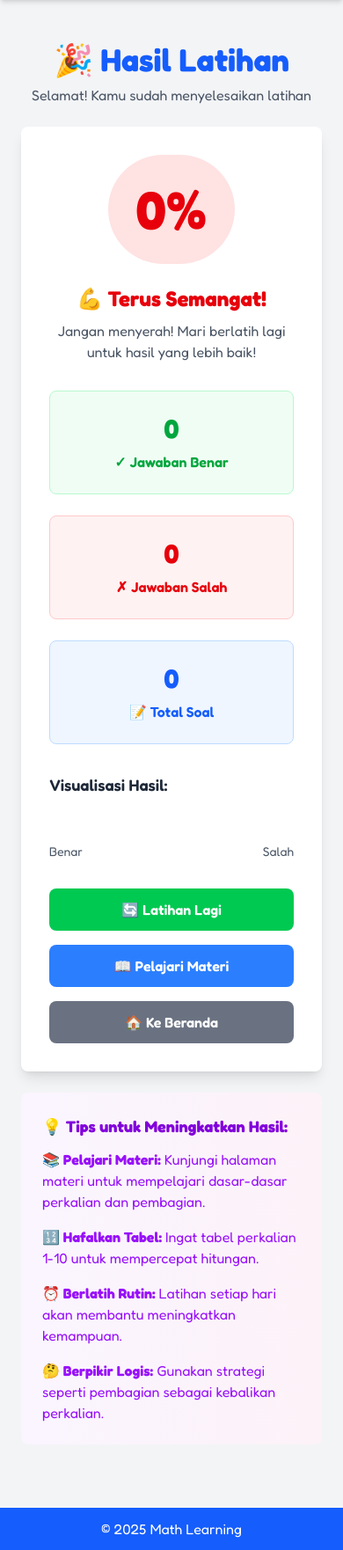
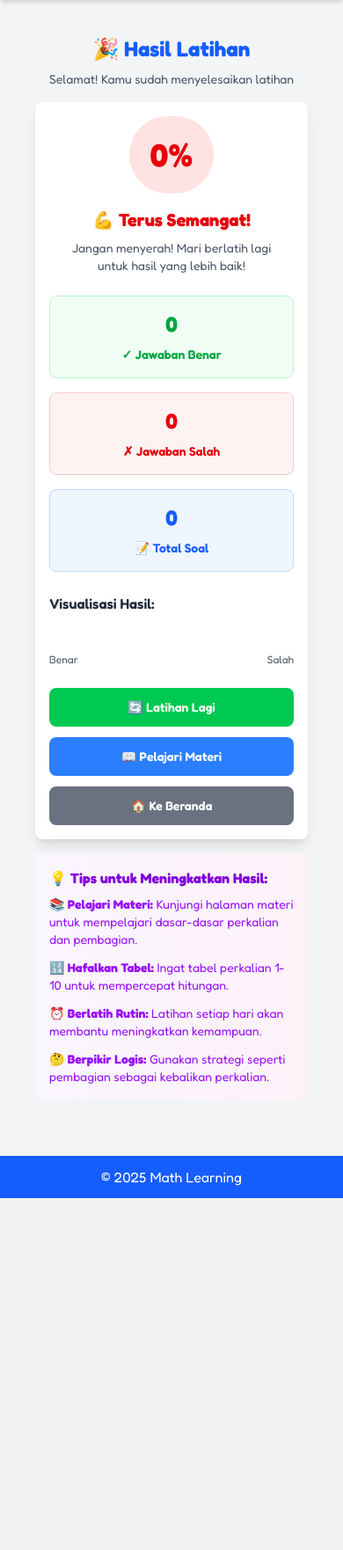
Before and after one commit to ahmadmcer/bimbaka, a Django app: page /hasil/ in a window 390 px wide. Shown: the part 60-1822 px from the top of the page at 88% size. After the commit the page ends 1422 px from the top, so only its background shows below. Run offline with Django 5.2, Linux system fonts and the light colour scheme; the visitor is signed in with stand-in values (Sample User, id 1); some libraries are stand-ins or nearby versions.

Commit message:
fix: add responsiveness to hasil and latihan pages

```diff
--- a/belajar/templates/pages/hasil.html
+++ b/belajar/templates/pages/hasil.html
@@ -5,29 +5,41 @@
 {% endblock %}
 
 {% block content %}
-  <div class="flex flex-col w-full py-6">
-    <div class="mb-6 text-center">
-      <h1 class="text-4xl font-bold text-blue-600 mb-2">🎉 Hasil Latihan</h1>
-      <p class="text-gray-600">Selamat! Kamu sudah menyelesaikan latihan</p>
+  <div class="flex flex-col w-full py-4 px-4 sm:py-6 sm:px-6">
+    <div class="mb-4 sm:mb-6 text-center">
+      <h1 class="text-2xl sm:text-3xl lg:text-4xl font-bold text-blue-600 mb-2">🎉 Hasil Latihan</h1>
+      <p class="text-sm sm:text-base text-gray-600">Selamat! Kamu sudah menyelesaikan latihan</p>
     </div>
 
-    <div class="bg-white rounded-lg shadow-lg p-8 mb-6">
+    <div class="bg-white rounded-lg shadow-lg p-4 sm:p-6 lg:p-8 mb-4 sm:mb-6">
       <!-- Score Display -->
-      <div class="text-center mb-8">
-        <div class="mb-6">
-          <div class="inline-block p-8 rounded-full {% if percentage >= 80 %}
+      <div class="text-center mb-6 sm:mb-8">
+        <div class="mb-4 sm:mb-6">
+          <div class="inline-block p-6 sm:p-8 rounded-full {% if percentage >= 80 %}
+
               bg-green-100
+
             {% elif percentage >= 60 %}
+
               bg-yellow-100
+
             {% else %}
+
               bg-red-100
+
             {% endif %}">
-            <span class="text-6xl font-bold {% if percentage >= 80 %}
+            <span class="text-4xl sm:text-5xl lg:text-6xl font-bold {% if percentage >= 80 %}
+
                 text-green-600
+
               {% elif percentage >= 60 %}
+
                 text-yellow-600
+
               {% else %}
+
                 text-red-600
+
               {% endif %}">
               {{ percentage }}%
             </span>
@@ -35,83 +47,83 @@
         </div>
 
         <!-- Grade Message -->
-        <div class="mb-6">
+        <div class="mb-4 sm:mb-6 px-2">
           {% if percentage >= 90 %}
-            <h2 class="text-2xl font-bold text-green-600 mb-2">🌟 Luar Biasa!</h2>
-            <p class="text-gray-600">Kamu sangat pintar! Pertahankan terus!</p>
+            <h2 class="text-xl sm:text-2xl font-bold text-green-600 mb-2">🌟 Luar Biasa!</h2>
+            <p class="text-sm sm:text-base text-gray-600">Kamu sangat pintar! Pertahankan terus!</p>
           {% elif percentage >= 80 %}
-            <h2 class="text-2xl font-bold text-green-600 mb-2">👍 Bagus Sekali!</h2>
-            <p class="text-gray-600">Hasil yang memuaskan! Terus berlatih!</p>
+            <h2 class="text-xl sm:text-2xl font-bold text-green-600 mb-2">👍 Bagus Sekali!</h2>
+            <p class="text-sm sm:text-base text-gray-600">Hasil yang memuaskan! Terus berlatih!</p>
           {% elif percentage >= 60 %}
-            <h2 class="text-2xl font-bold text-yellow-600 mb-2">📚 Cukup Baik!</h2>
-            <p class="text-gray-600">Masih bisa lebih baik lagi. Ayo berlatih lagi!</p>
+            <h2 class="text-xl sm:text-2xl font-bold text-yellow-600 mb-2">📚 Cukup Baik!</h2>
+            <p class="text-sm sm:text-base text-gray-600">Masih bisa lebih baik lagi. Ayo berlatih lagi!</p>
           {% else %}
-            <h2 class="text-2xl font-bold text-red-600 mb-2">💪 Terus Semangat!</h2>
-            <p class="text-gray-600">Jangan menyerah! Mari berlatih lagi untuk hasil yang lebih baik!</p>
+            <h2 class="text-xl sm:text-2xl font-bold text-red-600 mb-2">💪 Terus Semangat!</h2>
+            <p class="text-sm sm:text-base text-gray-600">Jangan menyerah! Mari berlatih lagi untuk hasil yang lebih baik!</p>
           {% endif %}
         </div>
       </div>
 
       <!-- Detailed Results -->
-      <div class="grid grid-cols-1 md:grid-cols-3 gap-6 mb-8">
+      <div class="grid grid-cols-1 sm:grid-cols-3 gap-4 sm:gap-6 mb-6 sm:mb-8">
         <!-- Correct Answers -->
-        <div class="bg-green-50 border border-green-200 rounded-lg p-6 text-center">
-          <div class="text-3xl font-bold text-green-600 mb-2">{{ benar }}</div>
-          <div class="text-green-600 font-semibold">✓ Jawaban Benar</div>
+        <div class="bg-green-50 border border-green-200 rounded-lg p-4 sm:p-6 text-center">
+          <div class="text-2xl sm:text-3xl font-bold text-green-600 mb-2">{{ benar }}</div>
+          <div class="text-green-600 font-semibold text-sm sm:text-base">✓ Jawaban Benar</div>
         </div>
 
         <!-- Wrong Answers -->
-        <div class="bg-red-50 border border-red-200 rounded-lg p-6 text-center">
-          <div class="text-3xl font-bold text-red-600 mb-2">{{ salah }}</div>
-          <div class="text-red-600 font-semibold">✗ Jawaban Salah</div>
+        <div class="bg-red-50 border border-red-200 rounded-lg p-4 sm:p-6 text-center">
+          <div class="text-2xl sm:text-3xl font-bold text-red-600 mb-2">{{ salah }}</div>
+          <div class="text-red-600 font-semibold text-sm sm:text-base">✗ Jawaban Salah</div>
         </div>
 
         <!-- Total Questions -->
-        <div class="bg-blue-50 border border-blue-200 rounded-lg p-6 text-center">
-          <div class="text-3xl font-bold text-blue-600 mb-2">{{ total }}</div>
-          <div class="text-blue-600 font-semibold">📝 Total Soal</div>
+        <div class="bg-blue-50 border border-blue-200 rounded-lg p-4 sm:p-6 text-center sm:col-span-1 col-span-1">
+          <div class="text-2xl sm:text-3xl font-bold text-blue-600 mb-2">{{ total }}</div>
+          <div class="text-blue-600 font-semibold text-sm sm:text-base">📝 Total Soal</div>
         </div>
       </div>
 
       <!-- Progress Visual -->
-      <div class="mb-8">
-        <h3 class="text-lg font-semibold text-gray-800 mb-3">Visualisasi Hasil:</h3>
-        <div class="flex rounded-lg overflow-hidden h-8">
-          <div class="bg-green-500 flex items-center justify-center text-white font-semibold" style="width: {{ benar_width }}%">
+      <div class="mb-6 sm:mb-8">
+        <h3 class="text-base sm:text-lg font-semibold text-gray-800 mb-3">Visualisasi Hasil:</h3>
+        <div class="flex rounded-lg overflow-hidden h-6 sm:h-8">
+          <div class="bg-green-500 flex items-center justify-center text-white font-semibold text-xs sm:text-sm" style="width: {{ benar_width }}%">
             {% if benar > 0 %}{{ benar }}{% endif %}
           </div>
-          <div class="bg-red-500 flex items-center justify-center text-white font-semibold" style="width: {{ salah_width }}%">
+          <div class="bg-red-500 flex items-center justify-center text-white font-semibold text-xs sm:text-sm" style="width: {{ salah_width }}%">
             {% if salah > 0 %}{{ salah }}{% endif %}
           </div>
         </div>
-        <div class="flex justify-between text-sm text-gray-600 mt-2">
+        <div class="flex justify-between text-xs sm:text-sm text-gray-600 mt-2">
           <span>Benar</span>
           <span>Salah</span>
         </div>
       </div>
 
       <!-- Action Buttons -->
-      <div class="flex flex-col sm:flex-row gap-4 justify-center">
-        <a href="{% url 'latihan' %}" class="bg-green-500 hover:bg-green-600 text-white px-6 py-3 rounded-lg font-semibold text-center transition-colors duration-200">🔄 Latihan Lagi</a>
-        <a href="{% url 'materi' %}" class="bg-blue-500 hover:bg-blue-600 text-white px-6 py-3 rounded-lg font-semibold text-center transition-colors duration-200">📖 Pelajari Materi</a>
-        <a href="{% url 'beranda' %}" class="bg-gray-500 hover:bg-gray-600 text-white px-6 py-3 rounded-lg font-semibold text-center transition-colors duration-200">🏠 Ke Beranda</a>
+      <div class="flex flex-col sm:flex-row gap-3 sm:gap-4 justify-center">
+        <a href="{% url 'latihan' %}" class="bg-green-500 hover:bg-green-600 text-white px-4 sm:px-6 py-3 rounded-lg font-semibold text-center transition-colors duration-200 text-sm sm:text-base w-full sm:w-auto">🔄 Latihan Lagi</a>
+        <a href="{% url 'materi' %}" class="bg-blue-500 hover:bg-blue-600 text-white px-4 sm:px-6 py-3 rounded-lg font-semibold text-center transition-colors duration-200 text-sm sm:text-base w-full sm:w-auto">📖 Pelajari Materi</a>
+        <a href="{% url 'beranda' %}" class="bg-gray-500 hover:bg-gray-600 text-white px-4 sm:px-6 py-3 rounded-lg font-semibold text-center transition-colors duration-200 text-sm sm:text-base w-full sm:w-auto">🏠 Ke Beranda</a>
       </div>
     </div>
 
     <!-- Motivational Tips -->
-    <div class="bg-gradient-to-r from-purple-50 to-pink-50 rounded-lg p-6">
-      <h3 class="text-lg font-bold text-purple-700 mb-3">💡 Tips untuk Meningkatkan Hasil:</h3>
-      <div class="grid grid-cols-1 md:grid-cols-2 gap-4">
-        <div class="text-purple-600">
+    <div class="bg-gradient-to-r from-purple-50 to-pink-50 rounded-lg p-4 sm:p-6">
+      <h3 class="text-base sm:text-lg font-bold text-purple-700 mb-2 sm:mb-3">💡 Tips untuk Meningkatkan Hasil:</h3>
+      <div class="grid grid-cols-1 lg:grid-cols-2 gap-3 sm:gap-4">
+        <div class="text-purple-600 text-sm sm:text-base">
           <strong>📚 Pelajari Materi:</strong> Kunjungi halaman materi untuk mempelajari dasar-dasar perkalian dan pembagian.
         </div>
-        <div class="text-purple-600">
+        <div class="text-purple-600 text-sm sm:text-base">
           <strong>🔢 Hafalkan Tabel:</strong> Ingat tabel perkalian 1-10 untuk mempercepat hitungan.
         </div>
-        <div class="text-purple-600">
+        <div class="text-purple-600 text-sm sm:text-base">
           <strong>⏰ Berlatih Rutin:</strong> Latihan setiap hari akan membantu meningkatkan kemampuan.
         </div>
-        <div class="text-purple-600">
+        <div class="text-purple-600 text-sm sm:text-base">
           <strong>🤔 Berpikir Logis:</strong> Gunakan strategi seperti pembagian sebagai kebalikan perkalian.
         </div>
       </div>
```
Also changed, not shown: belajar/templates/pages/latihan.html (+28 -28 lines).
